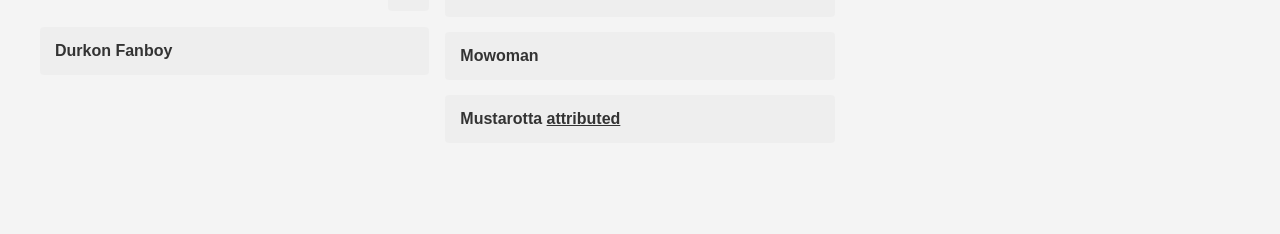
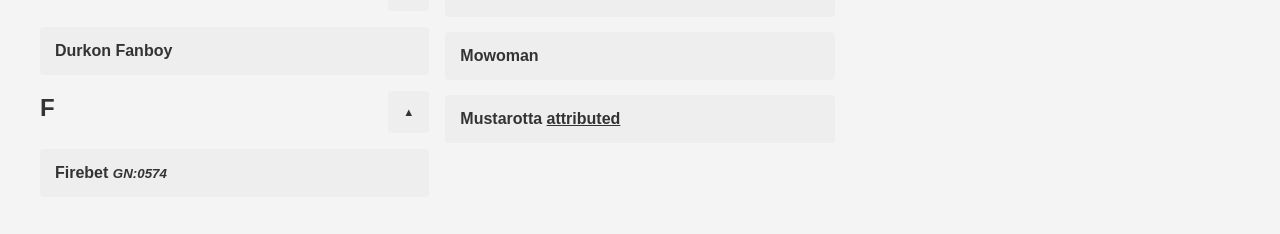
Before and after one commit to sirhcb/NAtesting, a Jekyll site: the page built from index.html, in a window 1280 px wide. Shown: the part 1167-1401 px from the top of the page. Built offline with Jekyll 4.4.1, drawn with Linux system fonts in a browser that asks for light colours; before the commit the page ends 1350 px from its top, so only the background shows below that.

Commit message:
Add Section F with header and list items

```diff
--- a/index.html
+++ b/index.html
@@ -161,6 +161,20 @@
   </ul>
 </div>
 
+<!-- Section F -->
+<div id="section-F">
+
+  <!-- This new wrapper forces the header and link together -->
+  <div style="display: flex; align-items: baseline; justify-content: space-between;">
+    <h2 style="margin: 0;">F</h2>
+    <small><small><i><a href="#top">▲</a></i></small></small>
+  </div>
+
+  <ul>
+    <li><a href="/NotreArms/slideshows/Series II/#slide-2">Firebet <i><small>GN:0574</small></i></a></li>
+  </ul>
+</div>
+
 <!-- Section G -->
 <div id="section-G">
 
```
